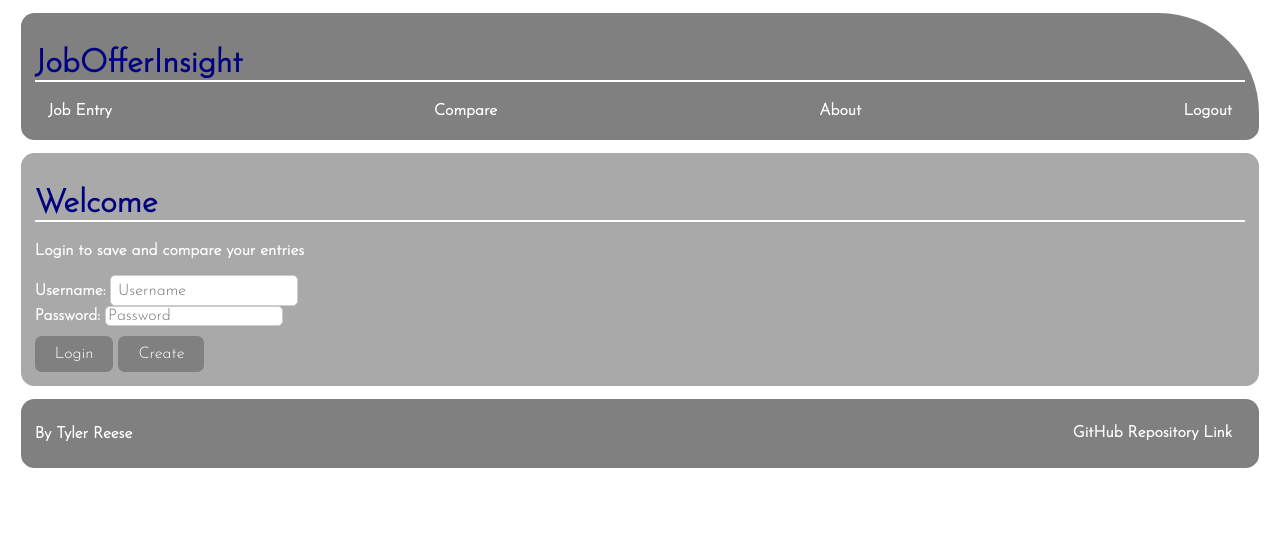
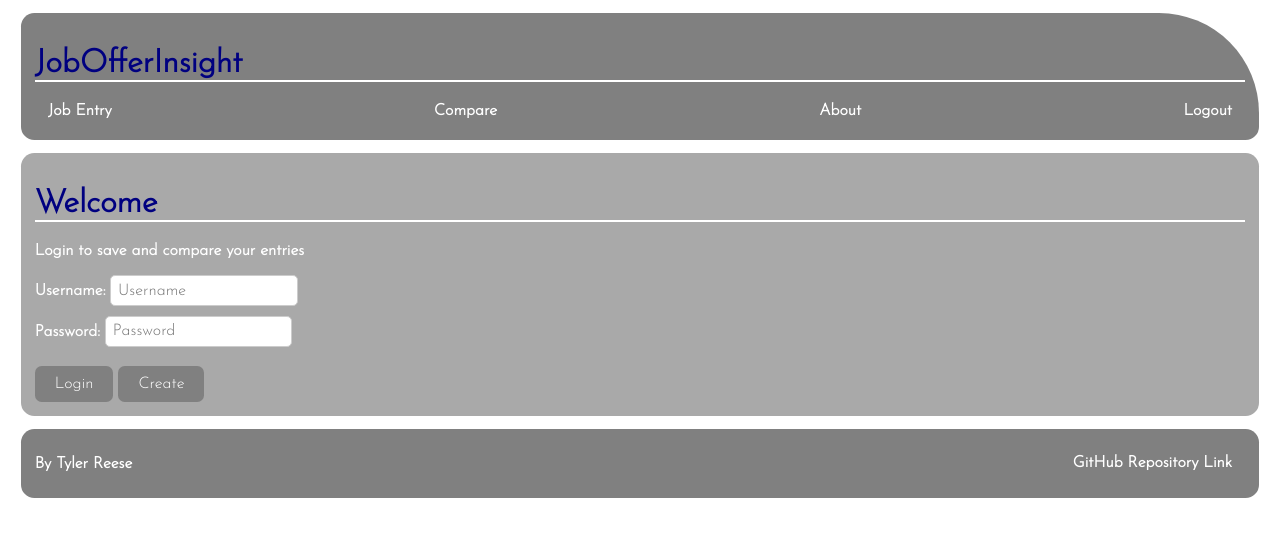
Before and after one commit to tyguyreeses/start-up, a React (Vite) app: page / in a window 1280 px wide. Shown: the top 536 px of the page. Built offline with nearby package versions, Linux system fonts and the light colour scheme.

Commit message:
minor bug fixes and fixing css rendering

```diff
--- a/src/login/login.jsx
+++ b/src/login/login.jsx
@@ -18,7 +18,7 @@ export function Login() {
     }
   }
 
-  const loginOrCreate = async () => {
+  const loginOrCreate = async (endpoint) => {
     const response = await fetch(endpoint, {
       method: 'post',
       body: JSON.stringify({ email: username, password: password }),
@@ -41,16 +41,16 @@ export function Login() {
         <h1>Welcome</h1>
         <p>Login to save and compare your entries</p>
         <form id="login_form">
-          <div>
+          <div className="login_div">
             <label htmlFor="name">Username: </label>
             <input className="login_box" type="text" placeholder="Username" value={username} onChange={(i) => setUsername(i.target.value)}/>
           </div>
-          <div>
+          <div className="login_div">
             <label htmlFor="password">Password: </label>
-            <input type="password" placeholder="Password" value={password} onChange={(i) => setPassword(i.target.value)}/>
+            <input className="login_box" type="password" placeholder="Password" value={password} onChange={(i) => setPassword(i.target.value)}/>
           </div>
-          <button onClick={login}>Login</button>
-          <button onClick={create}>Create</button>
+          <button type="button" id="login_user" onClick={login}>Login</button>
+          <button type="button" id="create_user" onClick={create}>Create</button>
         </form>
       </main>
     );
```
